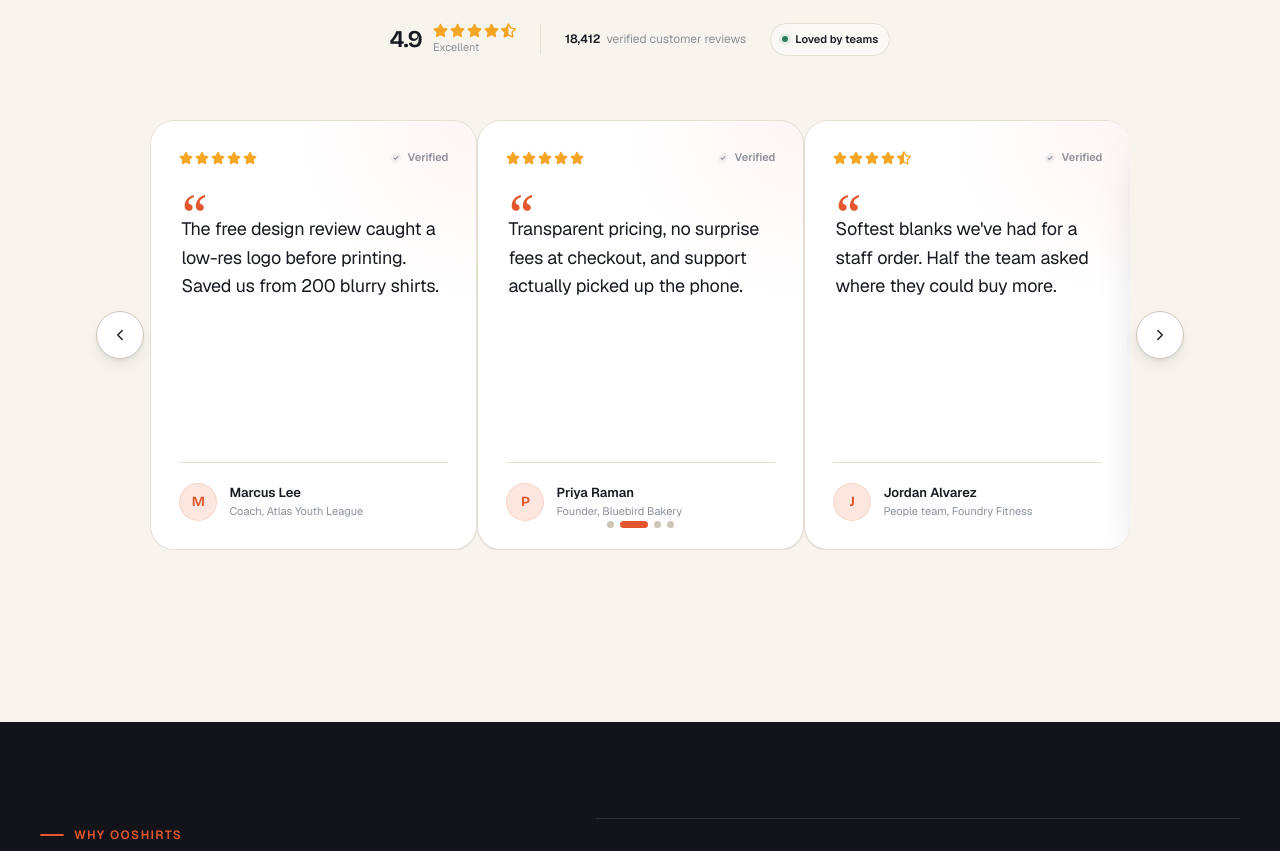
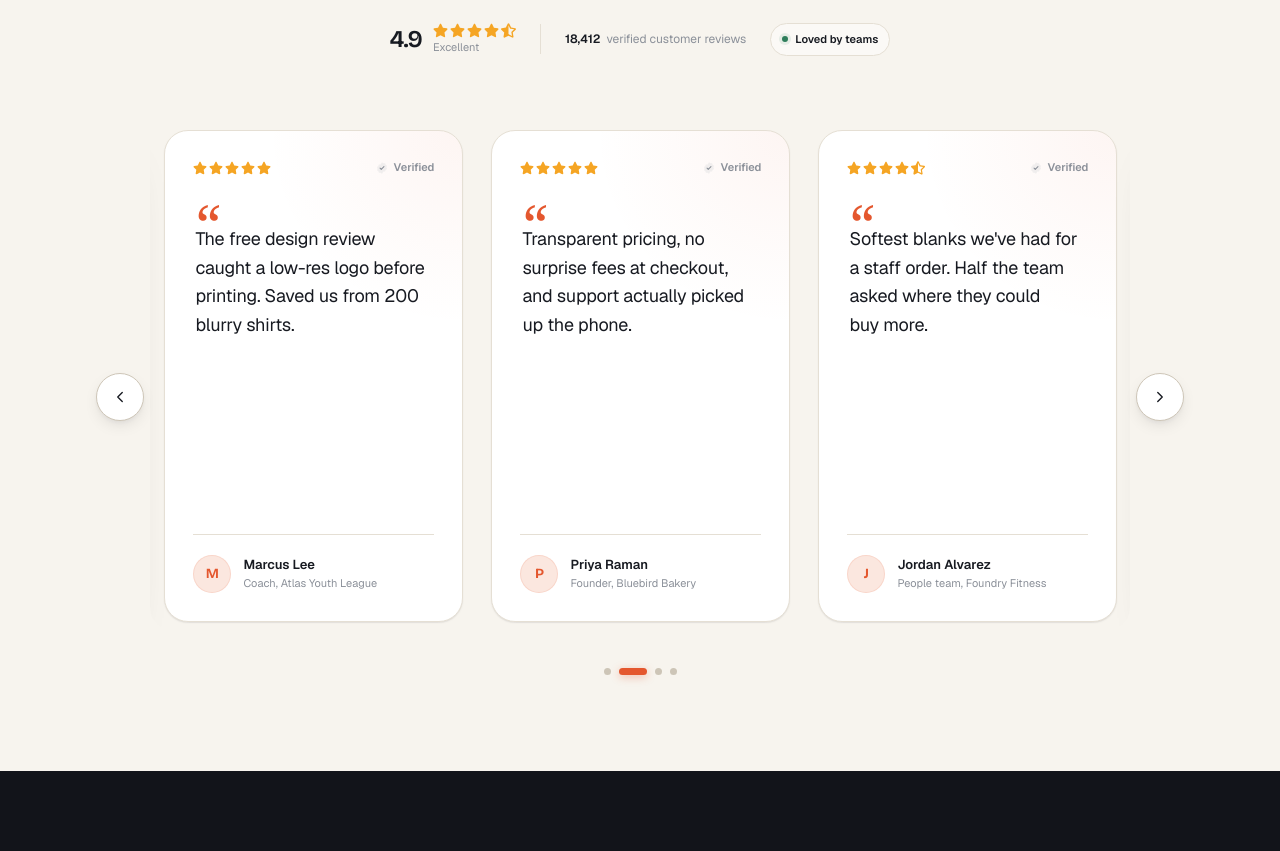
Before and after one commit to mainuddin-sani/oshirts, a Next.js app: page / in a window 1280 px wide. Shown: the part 3540-4391 px from the top of the page. Built offline with nearby package versions, Linux system fonts and the light colour scheme.

Commit message:
testimonial updated

```diff
--- a/src/components/home/Testimonials/Testimonials.js
+++ b/src/components/home/Testimonials/Testimonials.js
@@ -219,18 +219,18 @@ export default function Testimonials() {
                   className={styles.slide}
                   key={`${testimonial.name}-${index}`}
                 >
-                  <Reveal
+                  {/* <Reveal
                     as="div"
                     delay={0.05 + index * 0.04}
                     className={styles.slideInner}
-                  >
+                  > */}
                   <TestimonialCard
                     testimonial={testimonial}
                     featured={
                       testimonial.featured
                     }
                   />
-                  </Reveal>
+                  {/* </Reveal> */}
                 </div>
               )
             )}
--- a/src/components/home/Testimonials/Testimonials.module.css
+++ b/src/components/home/Testimonials/Testimonials.module.css
@@ -128,7 +128,7 @@
 
   margin-top: 64px;
 
-  padding: 0 56px 76px;
+  padding: 0 56px;
 }
 
 
@@ -145,6 +145,8 @@
 .carousel :global(.slick-list) {
   width: 90%;
   margin: 0 auto;
+
+  padding: 10px 0 !important;
 
   overflow: hidden;
 
@@ -163,6 +165,9 @@
 
 .carousel :global(.slick-slide) {
   height: auto;
+
+  box-sizing: border-box;
+  padding: 0 14px;
 }
 
 .carousel :global(.slick-slide > div) {
@@ -504,21 +509,15 @@
    ========================================================= */
 
 .carousel :global(.slick-dots) {
-  position: absolute;
-
-  left: 0;
-  right: 0;
-  bottom: 16px;
-
-  height: 20px;
+  position: static;
 
   display: flex !important;
   align-items: center;
   justify-content: center;
 
-  gap: 6px;
+  gap: 8px;
 
-  margin: 0;
+  margin: 36px 0 0;
   padding: 0;
 }
 
@@ -540,20 +539,28 @@
   border-radius: 999px;
 
   background: var(--ic-border-strong);
+  cursor: pointer;
 
   transition:
     width var(--ic-dur-slow) var(--ic-ease),
-    background-color var(--ic-dur) var(--ic-ease);
+    background-color var(--ic-dur) var(--ic-ease),
+    box-shadow var(--ic-dur) var(--ic-ease);
 }
 
 .carousel :global(.slick-dots li button::before) {
   display: none;
 }
 
+.carousel :global(.slick-dots li:hover button) {
+  background: var(--ic-text-subtle);
+}
+
 .carousel :global(.slick-dots li.slick-active button) {
   width: 28px;
 
   background: var(--ic-accent);
+
+  box-shadow: 0 2px 8px rgba(228, 87, 46, 0.35);
 }
 
 
@@ -623,8 +630,6 @@
 
     padding-left: 0;
     padding-right: 0;
-
-    padding-bottom: 76px;
   }
 
 
@@ -670,7 +675,7 @@
   /* Dots */
 
   .carousel :global(.slick-dots) {
-    bottom: 12px;
+    margin-top: 24px;
   }
 
 
@@ -684,7 +689,7 @@
 
     gap: 10px;
 
-    margin-top: -42px;
+    margin-top: 20px;
 
     color: var(--ic-text-subtle);
 
```
Also changed, not shown: src/components/home/Testimonials/TestimonialCard.js (+1 -23 lines). Lines whose indentation alone changed are shown as unchanged.
